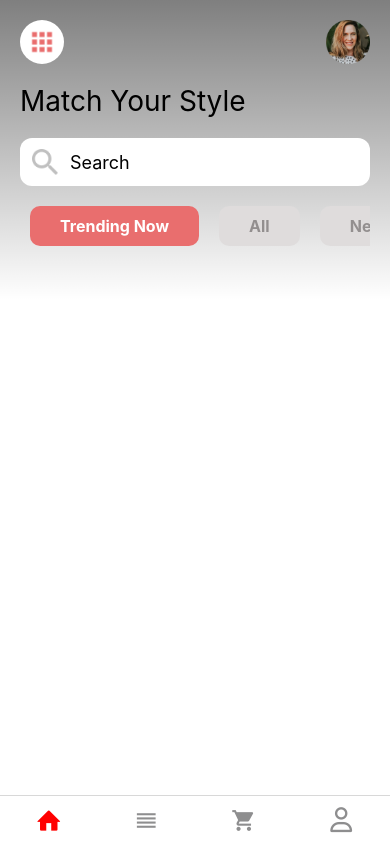
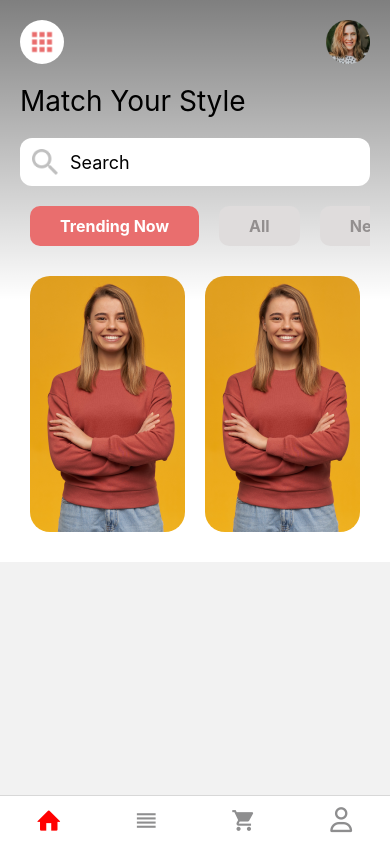
Before and after one commit to tee2490/EcommerceApp, a React Native app: screen /HOME in a window 390 px wide. Built offline with nearby package versions, Linux system fonts and the light colour scheme.

Commit message:
Create Product Card Component

```diff
--- /dev/null
+++ b/src/components/ProductCard.jsx
@@ -0,0 +1,28 @@
+import { Image, StyleSheet, View } from "react-native";
+import React from "react";
+
+const ProductCatd = () => {
+  return (
+    <View style={styles.container}>
+      <Image
+        source={require("../assets/girl2.png")}
+        style={styles.coverImage}
+      />
+    </View>
+  );
+};
+
+export default ProductCatd;
+
+const styles = StyleSheet.create({
+  container: {
+    flex: 1,
+    marginHorizontal: 10,
+    marginVertical: 10,
+  },
+  coverImage: {
+    height: 256,
+    width: "100%",
+    borderRadius: 20,
+  },
+});
--- a/src/screen/HomeScreen.jsx
+++ b/src/screen/HomeScreen.jsx
@@ -10,6 +10,7 @@ import React from "react";
 import { LinearGradient } from "expo-linear-gradient";
 import Header from "../components/Header";
 import Category from "../components/Category";
+import ProductCard from "../components/ProductCard";
 
 const HomeScreen = () => {
   return (
@@ -29,7 +30,13 @@ const HomeScreen = () => {
         <TextInput placeholder="Search" style={styles.textInput} />
       </View>
 
-      <Category/>
+      <Category />
+
+      <View style={{ flexDirection: "row" }}>
+        <ProductCard />
+        <ProductCard />
+      </View>
+
     </View>
   );
 };
@@ -38,7 +45,6 @@ export default HomeScreen;
 
 const styles = StyleSheet.create({
   container: {
-    flex: 1,
     backgroundColor: "white",
     marginTop: Platform.OS == "android" ? 25 : 0,
     padding: 20,
```
